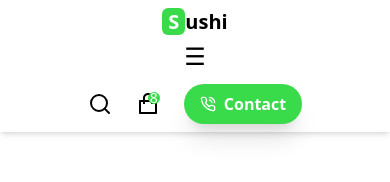
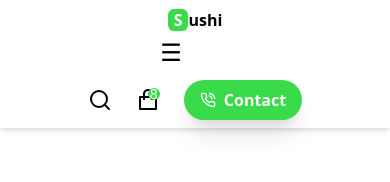
Before and after one commit to Moyo-Made/SUSHI, a React (Vite) app: page / in a window 390 px wide. Shown: the top 182 px of the page. Built offline with nearby package versions, Linux system fonts and the light colour scheme.

Commit message:
Code: navigation bar

```diff
--- a/src/Components/Navbar.jsx
+++ b/src/Components/Navbar.jsx
@@ -15,9 +15,9 @@ function Navbar() {
 		setOpenMenu(false);
 	};
 	return (
-		<div className="flex flex-col mr-20 items-center justify-evenly p-2 shadow-md w-full md:flex-row">
+		<div className="flex flex-col items-center justify-evenly p-2 shadow-md w-full md:flex-row">
 			{/* Logo */}
-			<h1 className="text-xl font-bold">
+			<h1 className="sm:flex justify-center items-center md:text-xl font-bold">
 				<span className="bg-[#39DB4A] bg-origin-border rounded-md px-1.5 text-white">
 					S
 				</span>
@@ -27,7 +27,7 @@ function Navbar() {
 			<div className="md:hidden">
 				<button
 					onClick={() => setOpenMenu(!openMenu)}
-					className="text-2xl hover:bg-[#eae8e8] p-1 rounded-md focus:outline-none"
+					className="mr-12 text-2xl hover:bg-[#eae8e8] p-1 rounded-md focus:outline-none"
 				>
 					☰
 				</button>
```
